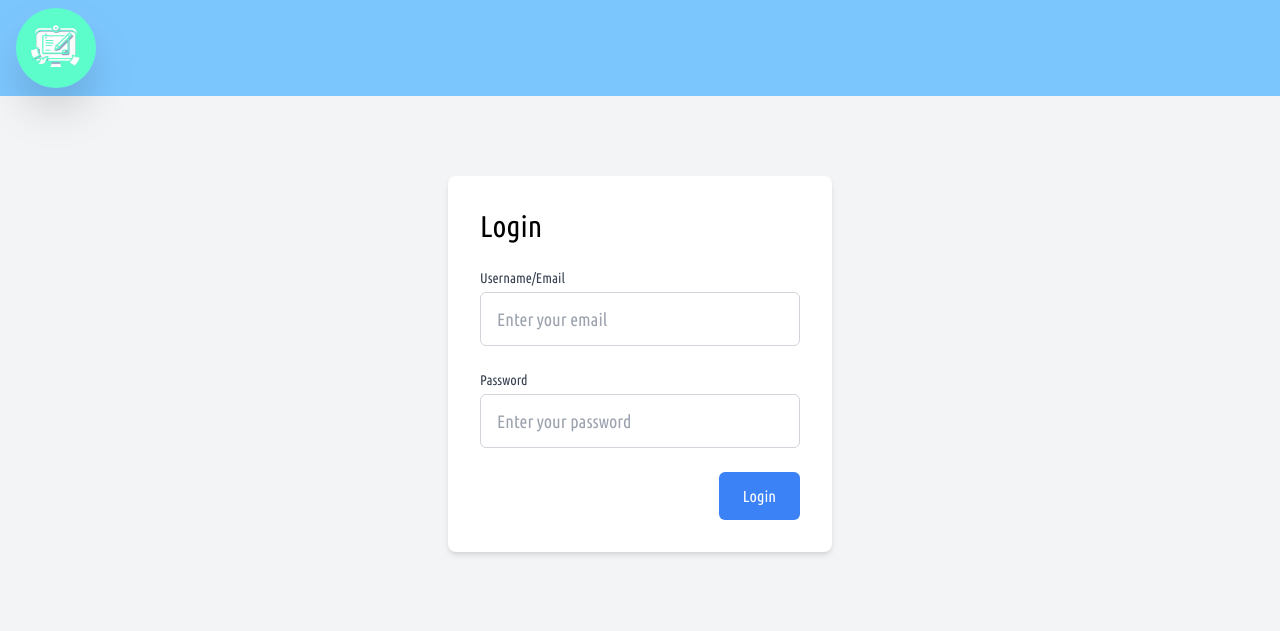
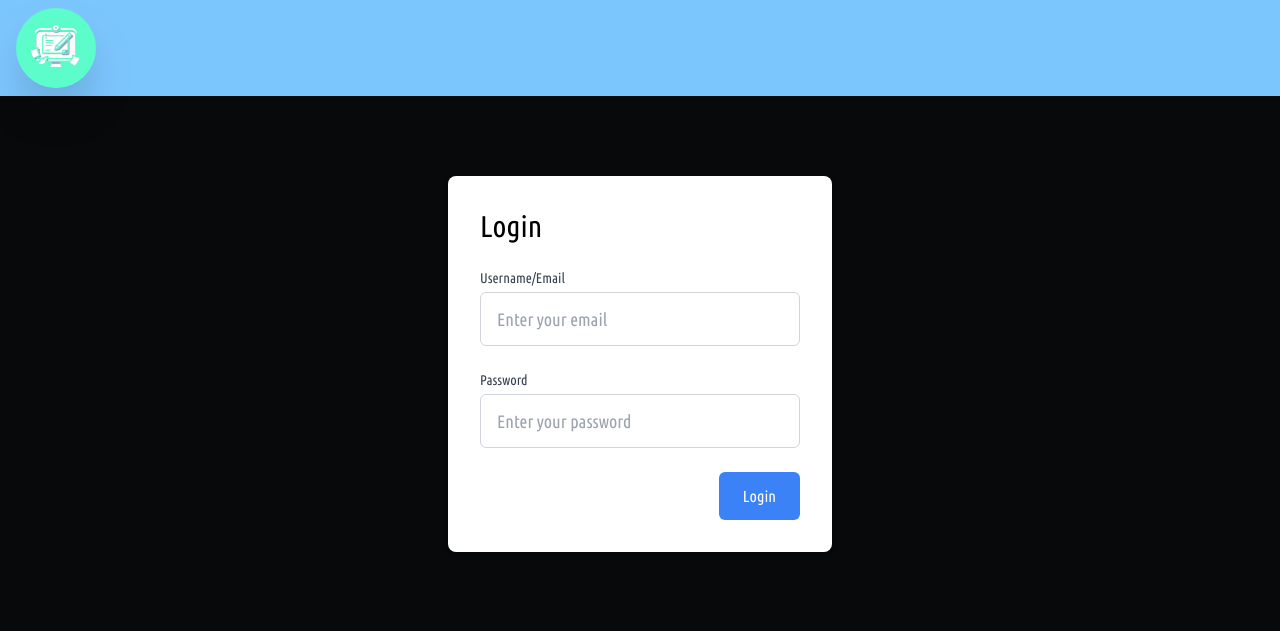
Before and after one commit to Cioffosplat/ClassevivaComms, a PHP site: page / in a window 1280 px wide. Shown: the top 631 px of the page. Run offline with PHP 8.4, Linux system fonts and the light colour scheme.

Commit message:
Changed Background

```diff
--- a/index.php
+++ b/index.php
@@ -52,12 +52,12 @@
         <link href="style.css" rel="stylesheet">
     </head>
 
-    <body class="bg-gray-100">
+    <body>
     <div id="header" class="px-4 py-2 flex justify-between items-center relative">
         <img id="logoLogin" alt="Logo" class="w-20 h-20 rounded-full cursor-pointer shadow-2xl hover" onclick="redirectToHomepage()" src="resources/images/logos/logoTheme0.jpg">
     </div>
 
-    <div class=" container mx-auto py-20 bg-gray-100 h-50 flex justify-center">
+    <div class="container mx-auto py-20 bg-gray-0 h-50 flex justify-center">
         <div class="bg-white p-8 rounded-lg shadow-md w-96">
             <h2 class="text-3xl mb-6">Login</h2>
             <form method="post">
```
